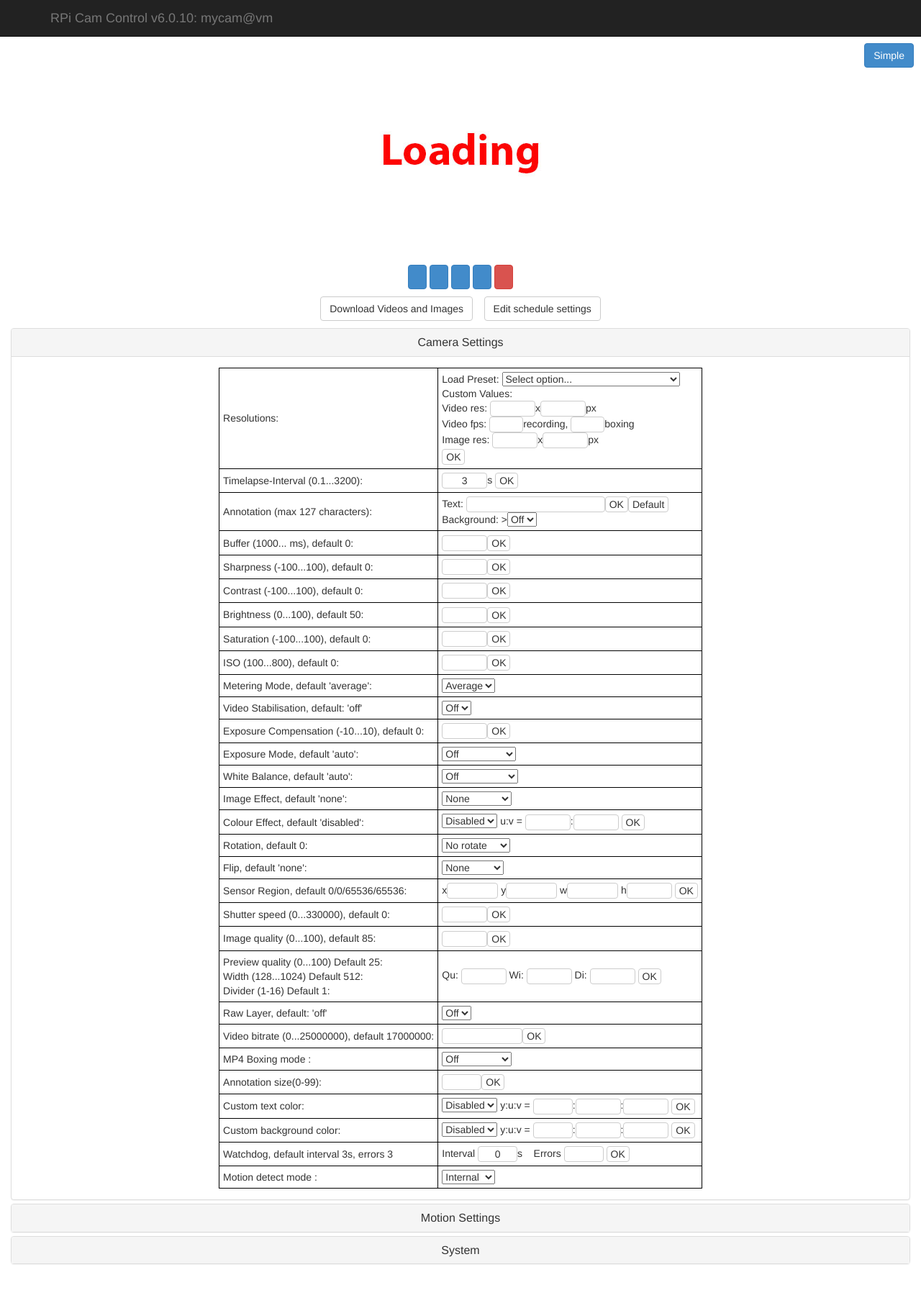
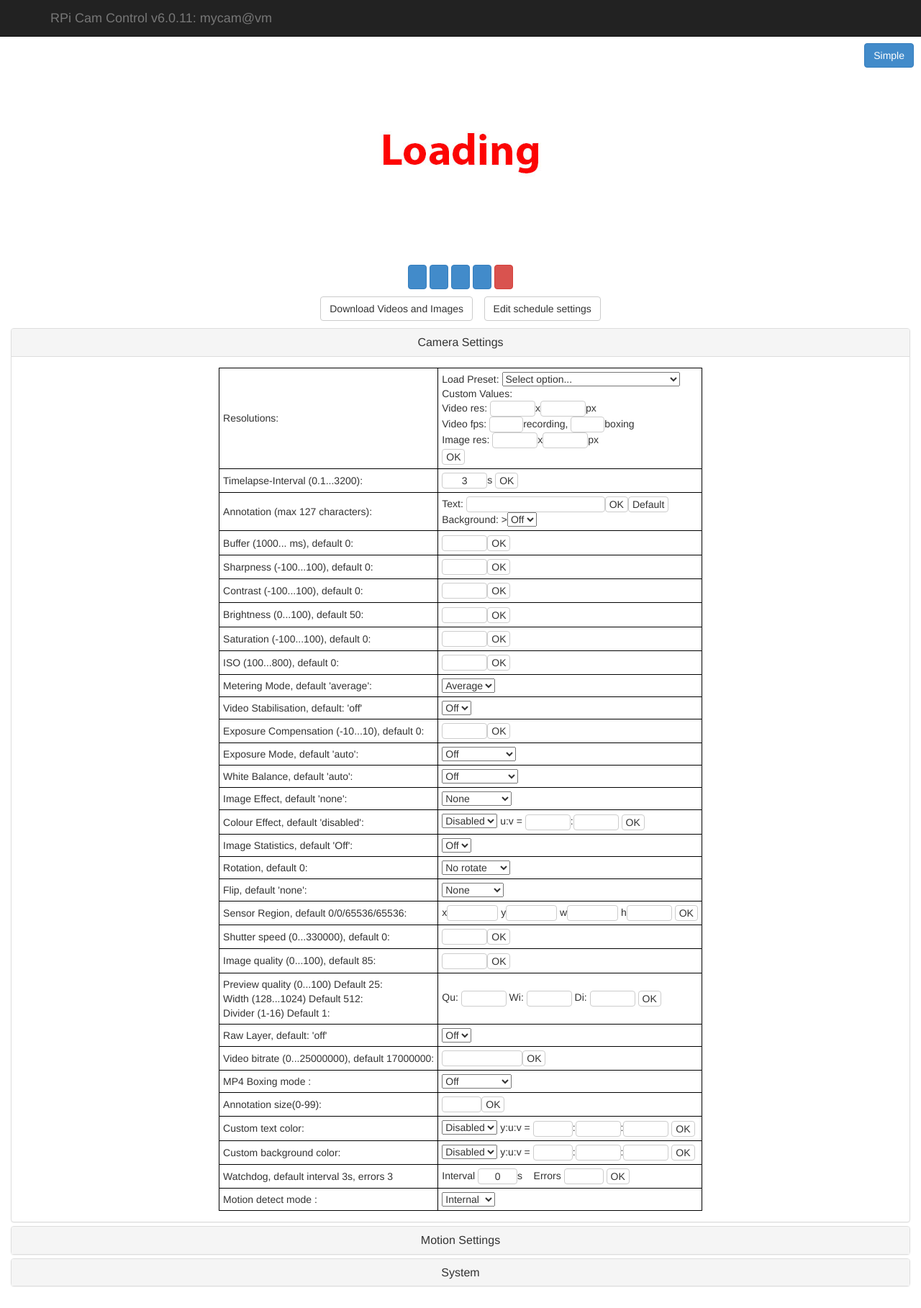
Before and after one commit to silvanmelchior/RPi_Cam_Web_Interface, a PHP site: page /0/ in a window 1280 px wide, after a click on "Camera Settings". Shown: the whole page at 72% size. Before the commit the page ends 1757 px from the top, so only its background shows below. Run offline with PHP 8.4, Linux system fonts and the light colour scheme; data that the repository does not hold is empty.

Commit message:
Add camera statistics (stat_pass)

```diff
--- a/www/config.php
+++ b/www/config.php
@@ -3,7 +3,7 @@
    define('LBASE_DIR',dirname(__FILE__));
    //Global defines and utility functions
    // version string
-   define('APP_VERSION', 'v6.0.10');
+   define('APP_VERSION', 'v6.0.11');
 
    // name of this application
    define('APP_NAME', 'RPi Cam Control');
--- a/www/index.php
+++ b/www/index.php
@@ -25,6 +25,7 @@
    $options_mx = array('Internal' => '0', 'External' => '1');
    $options_mf = array('Off' => '0', 'On' => '1');
    $options_cn = array('First' => '1', 'Second' => '2');
+   $options_st = array('Off' => '0', 'On' => '1');
 
    function initCamPos() {
       $tr = fopen("pipan_bak.txt", "r");
@@ -308,6 +309,10 @@
                            </td>
                         </tr>
                         <tr>
+                           <td>Image Statistics, default 'Off':</td>
+                           <td><select onchange="send_cmd('st ' + this.value)"><?php makeOptions($options_st, 'stat_pass'); ?></select></td>
+                        </tr>
+                        <tr>
                            <td>Rotation, default 0:</td>
                            <td><select onchange="send_cmd('ro ' + this.value)"><?php makeOptions($options_ro, 'rotation'); ?></select></td>
                         </tr>
--- a/www/schedule.php
+++ b/www/schedule.php
@@ -406,6 +406,7 @@ function cmdHelp() {
              echo "<tr><td>sc</td><td>1</td><td>Rescan for video and image indexes</td></tr>";
              echo "<tr><td>sy</td><td>macro</td><td>Execute macro</td></tr>";
              echo "<tr><td>cn</td><td>1/2</td><td>Select camera (Compute model only)</td></tr>";
+             echo "<tr><td>st</td><td>0/1</td><td>Camera statistics</td></tr>";
            echo "</table>";
          echo "</div>";
        echo "</div>";
```
Also changed, not shown: README.md, 2 other files.
